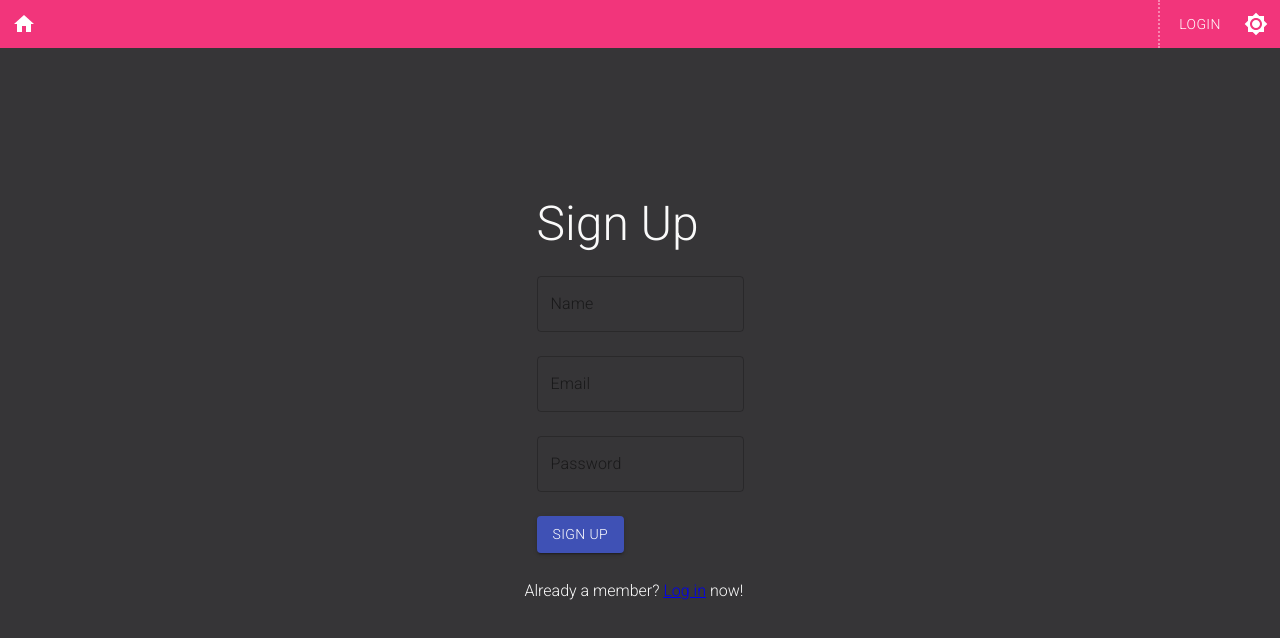
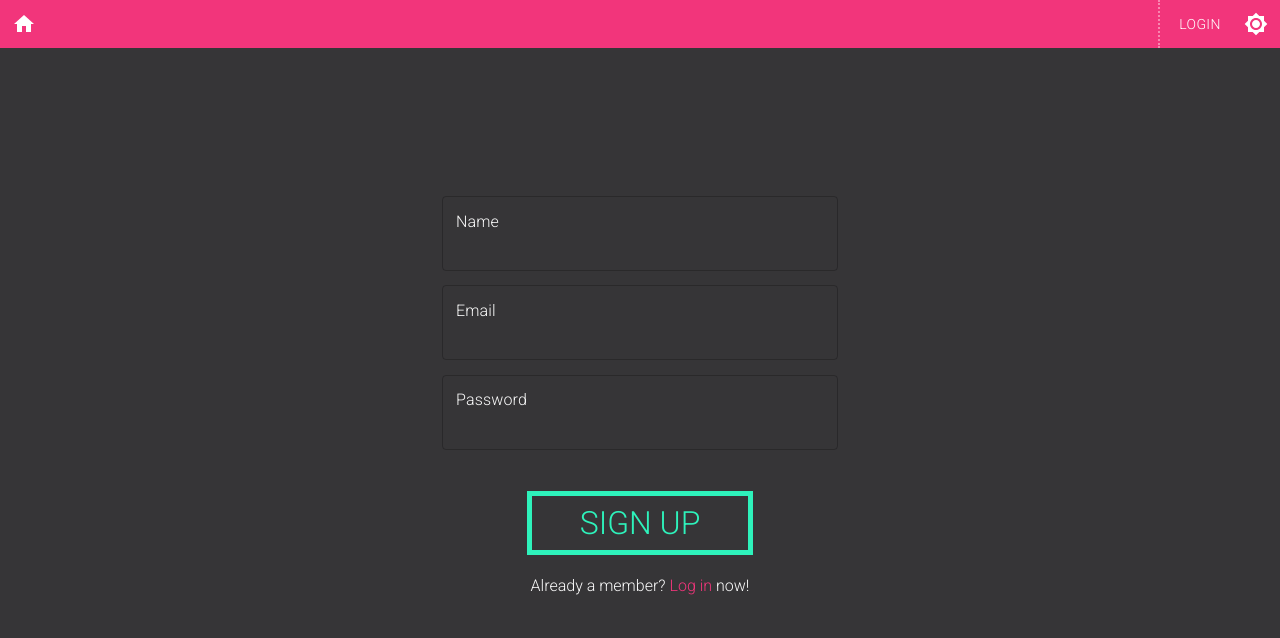
Before and after one commit to nmegrant/daily-check-in-frontend, a React (Create React App) app: page /signup in a window 1280 px wide. Shown: the top 638 px of the page. Built offline with nearby package versions, Linux system fonts and the light colour scheme; a web font is replaced by a local one.

Commit message:
styled signup page

```diff
--- a/src/pages/LoginPage.js
+++ b/src/pages/LoginPage.js
@@ -11,8 +11,8 @@ import {
 } from "@material-ui/core";
 import styled from "styled-components";
 import { selectTheme } from "../store/appstate/selectors";
-import { colorScheme } from '../components/ColorScheme';
-import { darkTheme, lightTheme } from "../components/Themes";
+// import { colorScheme } from '../components/ColorScheme';
+import { darkTheme } from "../components/Themes";
 import { STYLED_A } from "./Homepage";
 import { Button } from "./FormPage";
 
@@ -72,7 +72,7 @@ export default function LoginPage() {
   );
 }
 
-const Container = styled.div`
+export const Container = styled.div`
   display: flex;
   flex-direction: column;
   align-items: center;
--- a/src/pages/SignUp.js
+++ b/src/pages/SignUp.js
@@ -1,16 +1,19 @@
 import React, { useState } from "react";
 import { Link } from "react-router-dom";
-import { useDispatch } from "react-redux";
+import { useDispatch, useSelector } from "react-redux";
 
 import { signup } from "../store/auth/actions";
-
+import { STYLED_A } from "./Homepage";
+import { Button } from "./FormPage";
 import {
-  Typography,
+  // Typography,
   TextField,
   Grid,
-  Button,
+  // Button,
   makeStyles,
 } from "@material-ui/core";
+import { Container } from "./LoginPage";
+import { selectTheme } from "../store/appstate/selectors";
 
 const useStyles = makeStyles({
   root: {
@@ -25,6 +28,7 @@ export default function SignUp() {
   const [password, setPassword] = useState("");
   const [name, setName] = useState("");
   const dispatch = useDispatch();
+  const theme = useSelector(selectTheme);
 
   function handleSubmit(event) {
     event.preventDefault();
@@ -35,20 +39,9 @@ export default function SignUp() {
   }
 
   return (
-    <form>
-      <Grid
-        container
-        className={classes.root}
-        direction="column"
-        alignContent="center"
-        justify="center"
-        spacing="3"
-      >
+    <Container theme={theme}>
         <Grid item>
-          <Typography variant="h3">Sign Up</Typography>
-        </Grid>
-        <Grid item>
-          <TextField
+        <TextField
             id="name-input"
             label="Name"
             type="string"
@@ -59,7 +52,7 @@ export default function SignUp() {
           />
         </Grid>
         <Grid item>
-          <TextField
+        <TextField
             id="email-input"
             label="Email"
             type="email"
@@ -70,7 +63,7 @@ export default function SignUp() {
           />
         </Grid>
         <Grid item>
-          <TextField
+        <TextField
             id="password-input"
             label="Password"
             type="password"
@@ -81,14 +74,13 @@ export default function SignUp() {
           />
         </Grid>
         <Grid item>
-          <Button variant="contained" color="primary" onClick={handleSubmit}>
-            Sign up
+          <Button theme={theme} fontSize="1.5rem" onClick={handleSubmit} style={{marginTop: '2rem'}}>
+          Sign up
           </Button>
         </Grid>
         <p>
-          Already a member? <Link to="/login">Log in</Link> now!
+        Already a member? <STYLED_A href="/login">Log in</STYLED_A> now!
         </p>
-      </Grid>
-    </form>
+    </Container>
   );
 }
```
